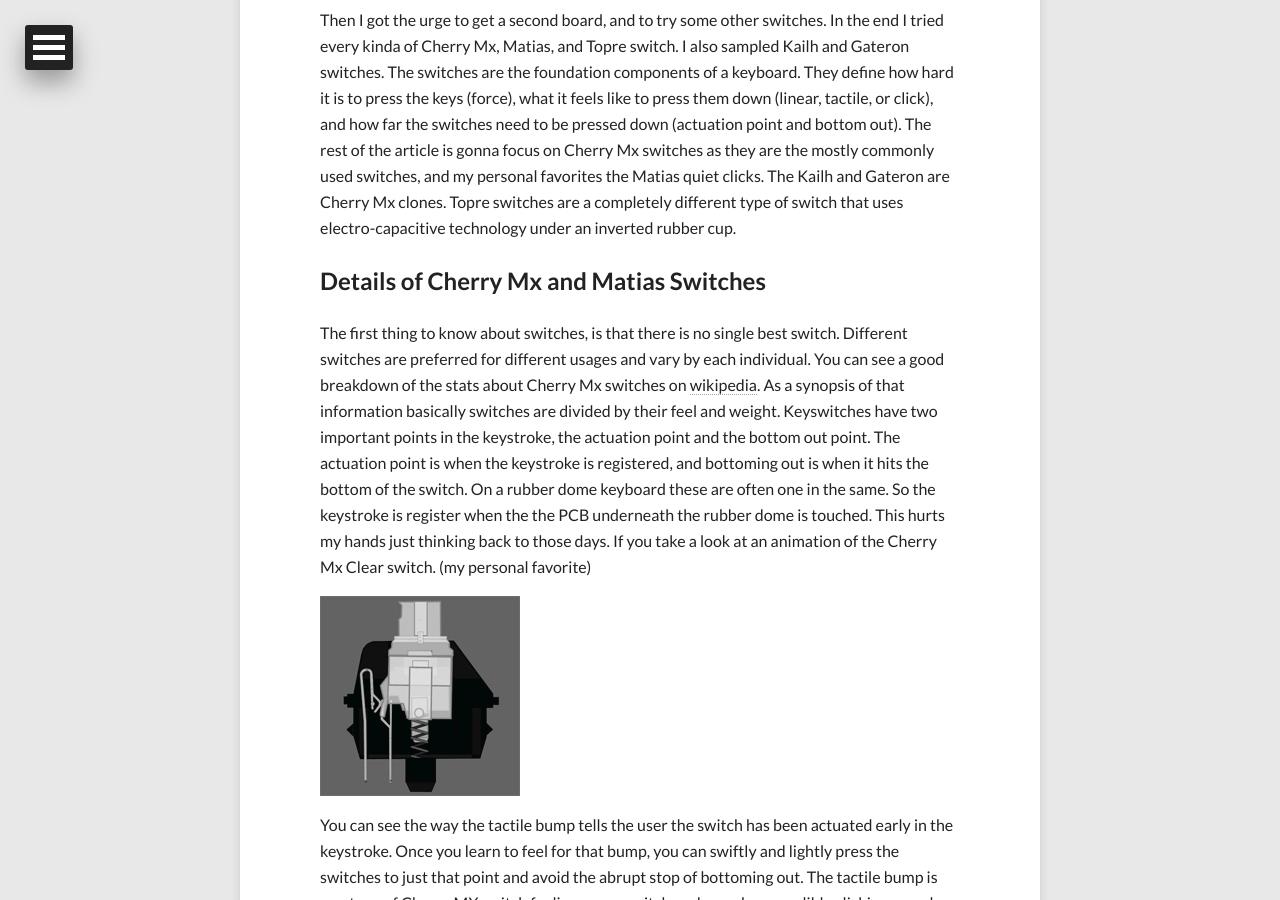
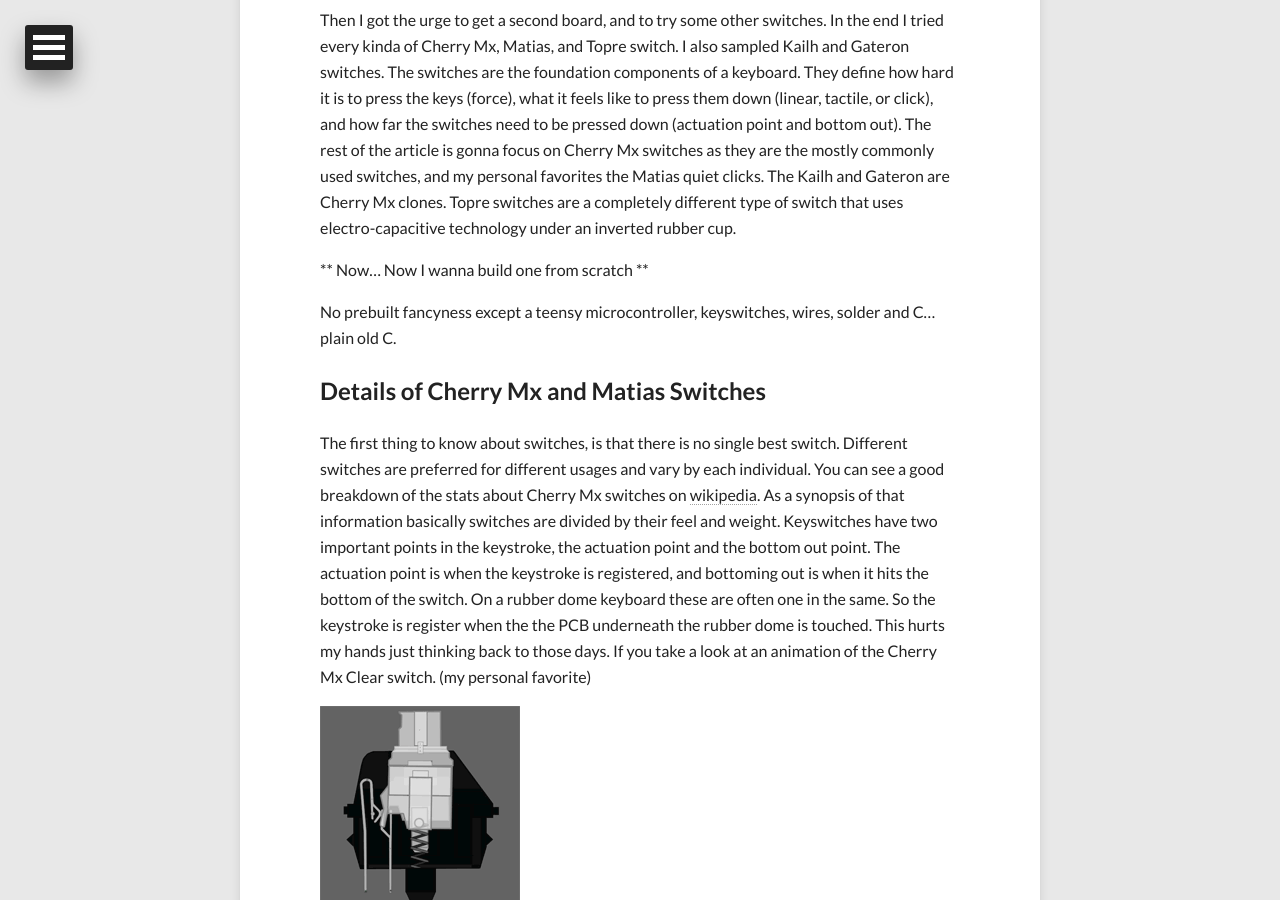
Before and after one commit to jasonamyers/jasonamyers.github.com, a Jekyll site: the page built from _posts/2015-04-30-building-a-keyboard-part-1.md, in a window 1280 px wide and 900 px high, scrolled down 696 px. Built offline with Jekyll 4.4.1, drawn with Linux system fonts in a browser that asks for light colours; nearby versions of some CDN libraries.

Commit message:
Update
Signed-off-by: Jason Myers <jason@jasonamyers.com>

```diff
--- a/_posts/2015-04-30-building-a-keyboard-part-1.md
+++ b/_posts/2015-04-30-building-a-keyboard-part-1.md
@@ -28,6 +28,11 @@ the article is gonna focus on Cherry Mx switches as they are the mostly commonly
 used switches, and my personal favorites the Matias quiet clicks. The Kailh and
 Gateron are Cherry Mx clones. Topre switches are a completely different type of
 switch that uses electro-capacitive technology under an inverted rubber cup.
+
+** Now... Now I wanna build one from scratch **
+
+No prebuilt fancyness except a teensy microcontroller, keyswitches, wires,
+solder and C... plain old C.
 
 Details of Cherry Mx and Matias Switches
 ----------------------------------------
```
